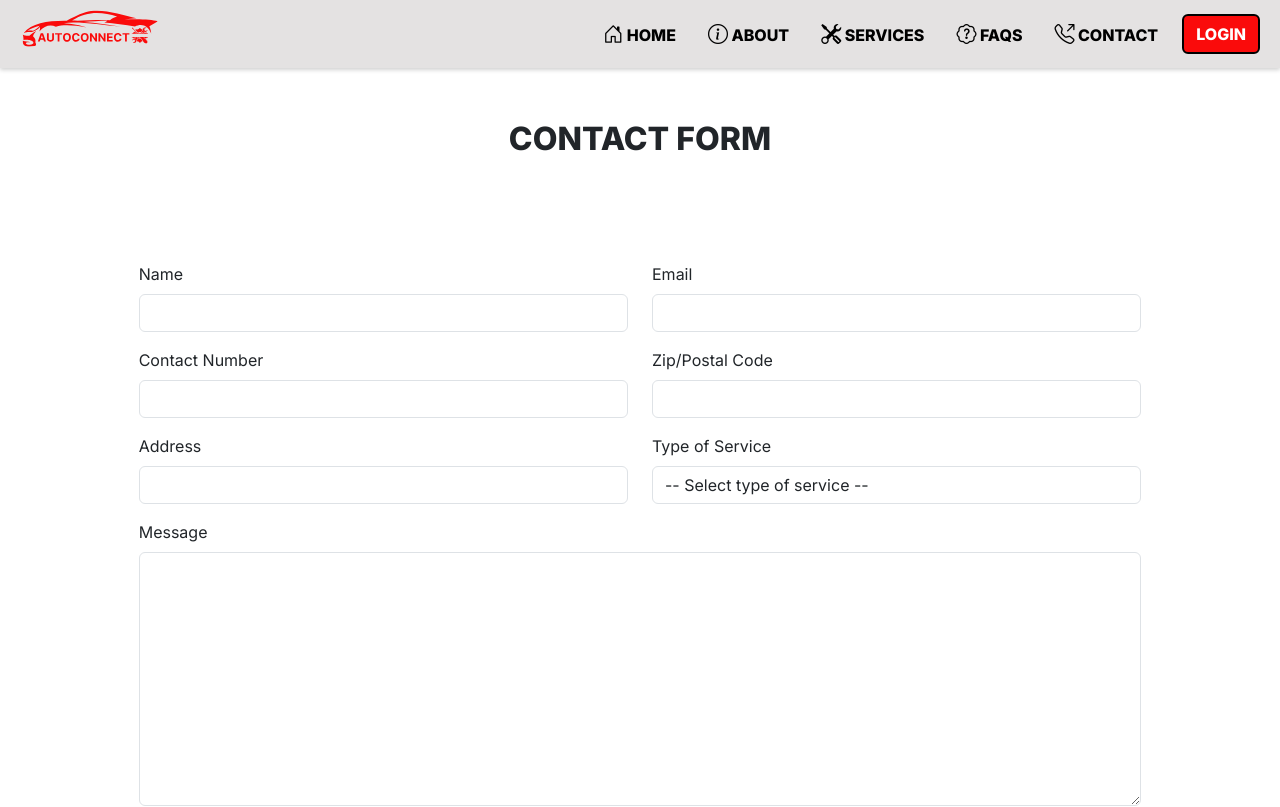
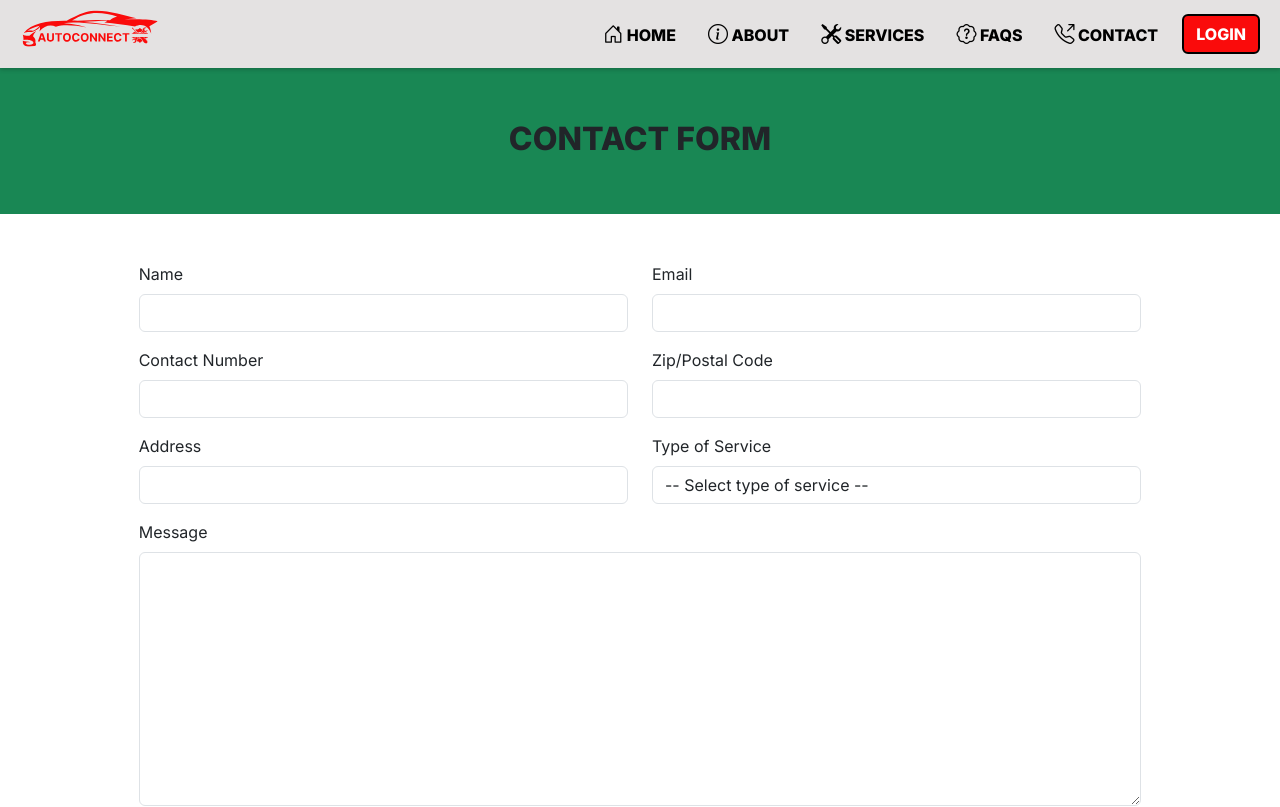
Before and after one commit to jaspherbagor/AutoConnect, a React (Create React App) app in the folder front-end/: page /contact in a window 1280 px wide. Shown: the top 807 px of the page. Built offline with nearby package versions, Linux system fonts and the light colour scheme.

Commit message:
added a testing background for the contact heading

```diff
--- a/front-end/src/components/pages/client/contact.jsx
+++ b/front-end/src/components/pages/client/contact.jsx
@@ -6,7 +6,7 @@ const Contact = () => {
   return (
     <div>
       <ClientNavbar />
-      <section className="contact-heading container-fluid px-md-4 px-sm-4 px-3 py-5">
+      <section className="contact-heading container-fluid px-md-4 px-sm-4 px-3 py-5 bg-success">
         <h2 className="fw-bolder text-center pt-5 mt-4">CONTACT FORM</h2>
       </section>
       <section className="contact-section container-fluid px-md-4 px-sm-4 px-3 py-5">
```
